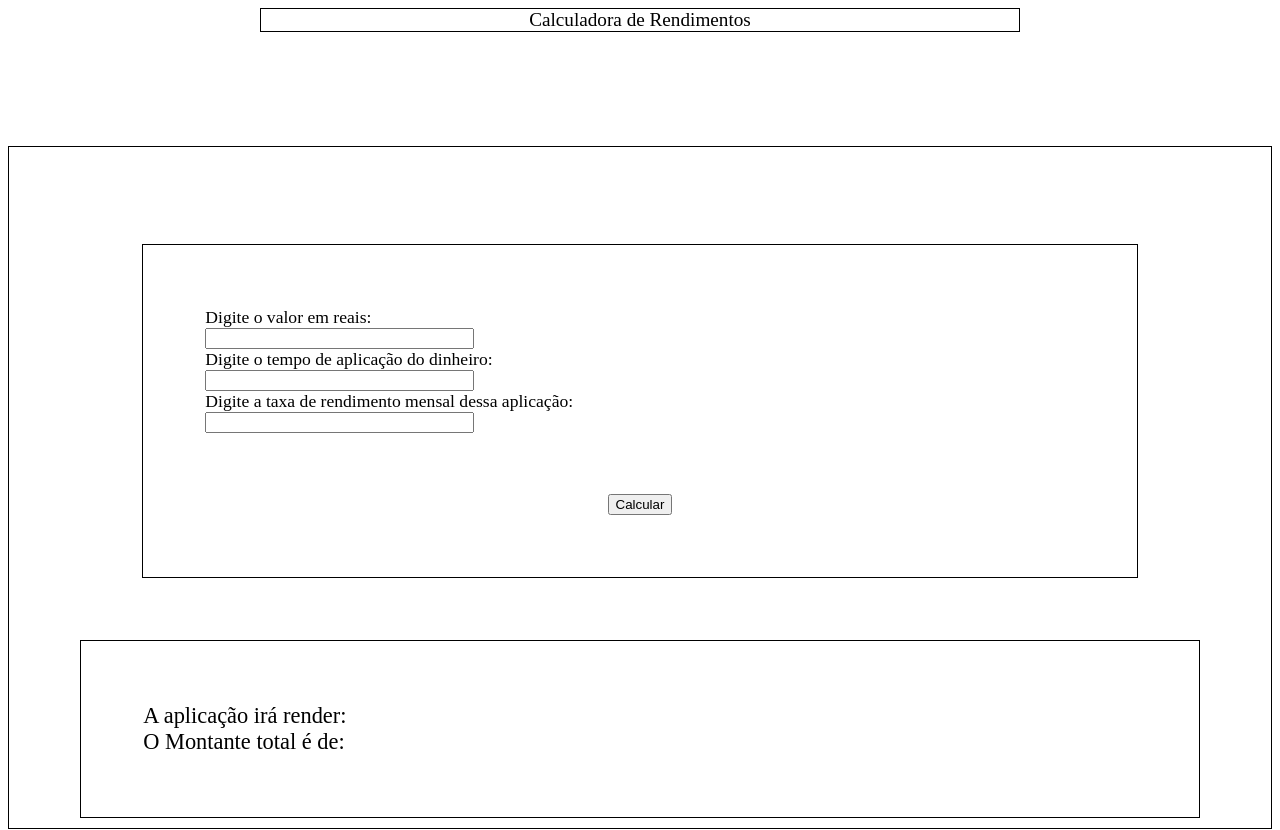
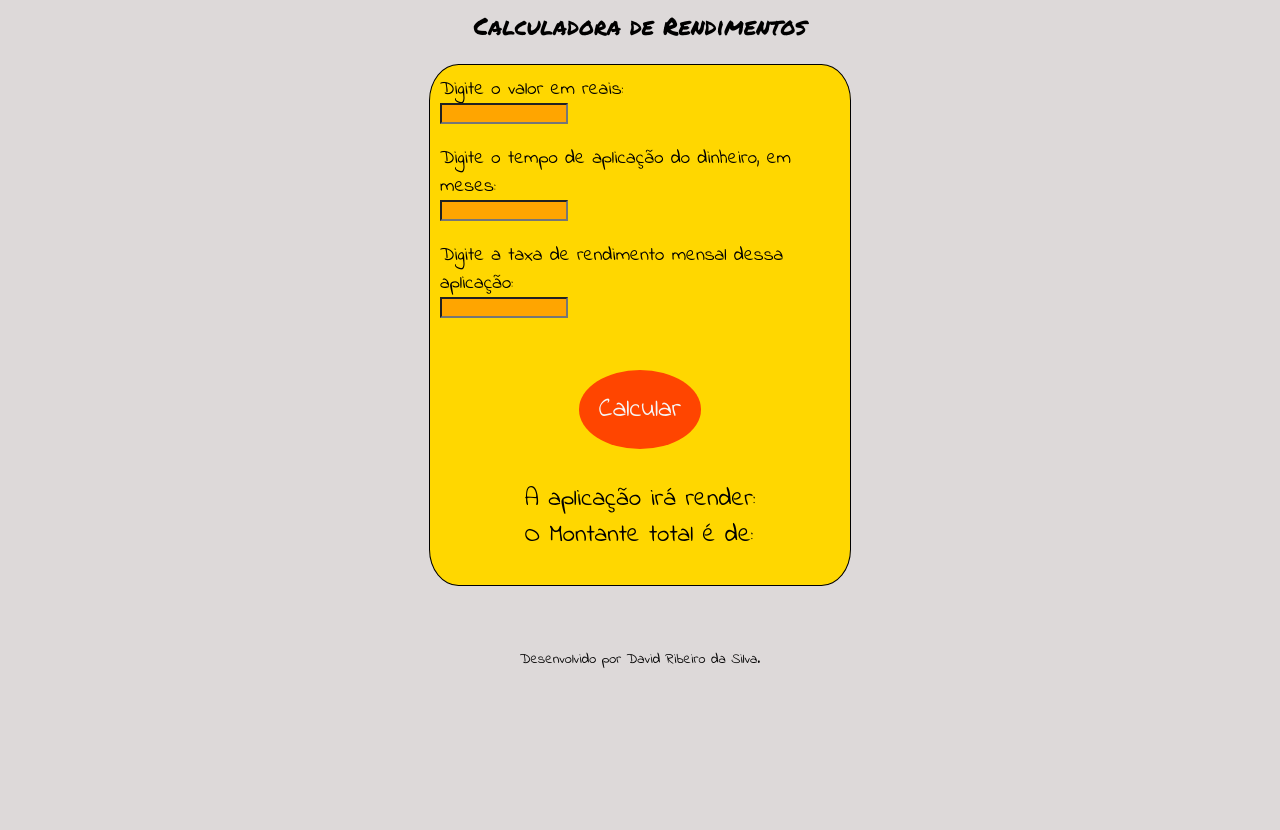
Before and after one commit to dev-ribeiro/investments-simulator, a plain HTML site: page index.html in a window 1280 px wide. Shown: the top 830 px of the page. After the commit the page ends 800 px from the top, so only its background shows below. Drawn offline with Linux system fonts and the light colour scheme.

Commit message:
html-css-js

```diff
--- a/index.html
+++ b/index.html
@@ -6,8 +6,7 @@
     <meta http-equiv="X-UA-Compatible" content="IE=edge">
     <meta name="viewport" content="width=device-width, initial-scale=1.0">
     <title>Calculadora de rendimentos</title>
-    <script src="script.js"></script>
-    <link rel="stylesheet" href="style.css">
+    <link rel="stylesheet" href="./style/style.css">
 </head>
 
 <body>
@@ -20,19 +19,24 @@
 
         <section class="dados">
             <span class="valores">Digite o valor em reais:</span>
-            <input type="number">
-            <span class="valores">Digite o tempo de aplicação do dinheiro:</span>
-            <input type="number">
+            <input id="capital" onchange="" type="number">
+            <span class="valores">Digite o tempo de aplicação do dinheiro, em meses:</span>
+            <input id="tempo" onchange="teste()" type="number">
             <span class="valores">Digite a taxa de rendimento mensal dessa aplicação:</span>
-            <input type="number">
-            <button>Calcular</button>
-        </section>
+            <input id="taxa" onchange="" type="number">
+            <button onclick="calcJM()">Calcular</button>
+            <div class="resultado">
+                <div>
+                    <span>A aplicação irá render:</span>
+                    <span id="resultadoJuros"></span>
+                </div>
 
-        <section class="resultado">
-                A aplicação irá render:
-                <div id="resultadoJuros"></div>
-                O Montante total é de:
-                <div id="resultadoMontante"></div>
+                <div>
+                    <span>O Montante total é de:</span>
+                    <span id="resultadoMontante"></span>
+                </div>
+            </div>
+
         </section>
 
     </main>
@@ -41,6 +45,8 @@
         Desenvolvido por David Ribeiro da Silva.
     </footer>
 
+    <script src="./script/script.js"></script>
+
 </body>
 
 </html>
--- a/script.js
+++ /dev/null
@@ -1 +0,0 @@
-// Objetivo inicial calcular o rendimento de uma aplicação em n meses
--- /dev/null
+++ b/script/script.js
@@ -0,0 +1,30 @@
+let valorReal = document.getElementById("capital").value;
+
+let time = document.getElementById("tempo").value;
+
+let fee = document.getElementById("taxa").value;
+
+let resultRendimento = document.getElementById("resultadoJuros");
+
+let resultMontante = document.getElementById("resultadoMontante");
+
+
+function teste(){
+    console.log("teste")
+}
+
+function calcJM(j,m,c,i,t){
+
+    valorReal = c;
+    time = t;
+    fee = i;
+
+    j = c * t * (i/100)
+
+    console.log(j)
+
+    m = c + j
+
+    console.log(m)
+
+}
--- a/style.css
+++ /dev/null
@@ -1,76 +0,0 @@
-header{
-    border: 1px solid black;
-    margin: auto;
-    margin-bottom: 9%;
-    width: 60%;
-    font-size: 1.2rem;
-    text-align: center;
-}
-
-main{
-    display: flex;
-    align-items: center;
-    justify-content: center;
-    flex-direction: column;
-    border: 1px solid black;
-    padding: 10px;
-    margin-bottom: 9%;
-}
-
-.dados, input{
-    width: 30%;
-}
-
-.dados{
-    display: flex;
-    flex-direction: column;
-    border: 1px solid black;
-    margin-bottom: 5%;
-    padding: 5%;
-    width: 70%;
-}
-
-.valores{
-    font-size: 1.1rem;
-    text-align: justify;
-}
-
-.dados, button{
-    margin-top: 7%;
-    align-self: center;
-}
-
-.resultado{
-    display: flex;
-    flex-direction: column;
-    padding: 5%;
-    border: 1px solid black;
-    font-size: 1.4rem;
-    width: 80%;
-    text-align: justify;
-}
-
-#resultadoJuros{
-    background-color: black;
-    color: white;
-    text-align: center;
-    margin: auto;
-    max-width: 60%;
-}
-
-#resultadoMontante{
-    background-color: black;
-    color: white;
-    text-align: center;
-    margin: auto;
-    max-width: 60%;
-}
-
-footer{
-    margin: auto;
-    padding: 5%;
-    width: 80%;
-    border: 1px solid black;
-    font-size: 0.9rem;
-
-}
--- /dev/null
+++ b/style/style.css
@@ -0,0 +1,84 @@
+@import url('https://fonts.googleapis.com/css2?family=Indie+Flower&family=Permanent+Marker&display=swap');
+
+:root{
+    --font-family-indie: 'Indie Flower', cursive;
+    --font-family-permanent: 'Permanent Marker', cursive;
+    --pading-padrao: 5px;
+}
+
+body{
+    background-color: rgb(221, 217, 217);
+}
+
+header{
+    margin: auto;
+    width: calc(70% - 100px);
+    font-size: 1.5em;
+    font-family: var(--font-family-permanent);
+    text-align: center;
+    margin-bottom: 20px;
+}
+
+main{
+    padding: 10px;
+    font-family: var(--font-family-indie);
+    margin: auto;
+    height: 500px;
+    width: 400px;
+    border: 1px solid black;
+    border-radius: 7%;
+    background-color: #ffd700;
+}
+
+.dados{
+    display: flex;
+    flex-direction: column;
+    height: 300px;
+    width: 100%;
+    font-size: 1.2em;
+}
+
+.dados input{
+    width: 30%;
+    background-color: orange;
+    color: white;
+    margin-bottom: 20px;
+}
+
+.dados button{
+    margin-top: 8%;
+    margin-bottom: 8%;
+    align-self: center;
+    font-family: var(--font-family-indie);
+    font-size: 1.4em;
+    border: none;
+    border-radius: 100%;
+    padding: 20px;
+    background-color: orangered;
+    color: whitesmoke;
+}
+
+.resultado{
+    margin: auto;
+    font-size: 1.3em;
+}
+
+#resultadoJuros{
+    font-weight: bold;
+    color: red;
+}
+
+#resultadoMontante{
+    font-weight: bold;
+    color: red;
+}
+
+footer{
+    margin: auto;
+    padding: 5%;
+    width: 80%;
+    text-align: center;
+    font-family: var(--font-family-indie);
+    font-size: 0.9rem;
+
+}
```
Also changed, not shown: README.md.
